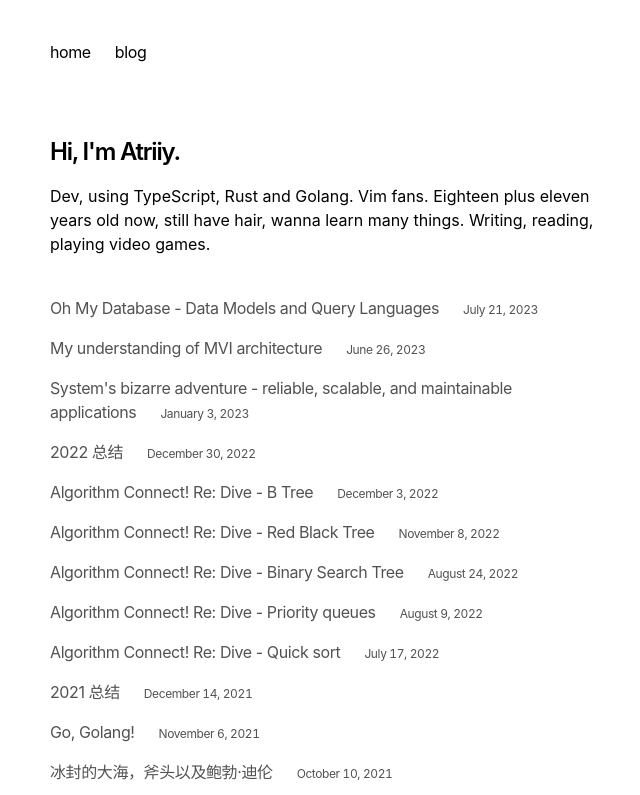
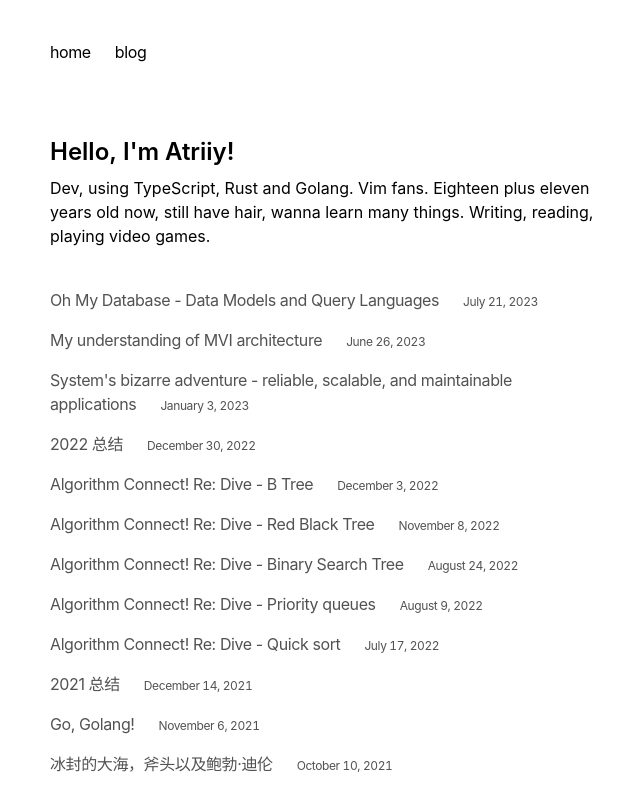
Before and after one commit to ShroXd/atriiy.dev, a Next.js app: page / in a window 1280 px wide. Shown: the top 795 px of the page, without its empty margins (302-942 px from the left). Built offline with nearby package versions, Linux system fonts and the light colour scheme.

Commit message:
feat: optimize h1 animation

```diff
--- /dev/null
+++ b/app/components/BlurText/BlurText.tsx
@@ -0,0 +1,125 @@
+'use client'
+
+/*
+	jsrepo 1.39.3
+	Installed from https://reactbits.dev/ts/tailwind/
+	2-23-2025
+*/
+import { useEffect, useRef, useState } from 'react'
+
+import { SpringValue, animated, useSprings } from '@react-spring/web'
+
+interface BlurTextProps {
+  text?: string
+  delay?: number
+  className?: string
+  animateBy?: 'words' | 'letters'
+  direction?: 'top' | 'bottom'
+  threshold?: number
+  rootMargin?: string
+  animationFrom?: Record<string, any>
+  animationTo?: Record<string, any>[]
+  easing?: (t: number) => number | string
+  onAnimationComplete?: () => void
+}
+
+const BlurText: React.FC<BlurTextProps> = ({
+  text = '',
+  delay = 200,
+  className = '',
+  animateBy = 'words',
+  direction = 'top',
+  threshold = 0.1,
+  rootMargin = '0px',
+  animationFrom,
+  animationTo,
+  easing = 'easeOutCubic',
+  onAnimationComplete,
+}) => {
+  const elements = animateBy === 'words' ? text.split(' ') : text.split('')
+  const [inView, setInView] = useState(false)
+  const ref = useRef<HTMLParagraphElement>(null)
+  const animatedCount = useRef(0)
+
+  // Default animations based on direction
+  const defaultFrom: Record<string, any> =
+    direction === 'top'
+      ? {
+          filter: 'blur(10px)',
+          opacity: 0,
+          transform: 'translate3d(0,-50px,0)',
+        }
+      : { filter: 'blur(10px)', opacity: 0, transform: 'translate3d(0,50px,0)' }
+
+  const defaultTo: Record<string, any>[] = [
+    {
+      filter: 'blur(5px)',
+      opacity: 0.5,
+      transform:
+        direction === 'top' ? 'translate3d(0,5px,0)' : 'translate3d(0,-5px,0)',
+    },
+    { filter: 'blur(0px)', opacity: 1, transform: 'translate3d(0,0,0)' },
+  ]
+
+  useEffect(() => {
+    const observer = new IntersectionObserver(
+      ([entry]) => {
+        if (entry.isIntersecting) {
+          setInView(true)
+          if (ref.current) {
+            observer.unobserve(ref.current)
+          }
+        }
+      },
+      { threshold, rootMargin }
+    )
+
+    if (ref.current) {
+      observer.observe(ref.current)
+    }
+
+    return () => observer.disconnect()
+  }, [threshold, rootMargin])
+
+  const springs = useSprings(
+    elements.length,
+    elements.map((_, i) => ({
+      from: animationFrom || defaultFrom,
+      to: inView
+        ? async (
+            next: (arg: Record<string, SpringValue<any>>) => Promise<void>
+          ) => {
+            for (const step of animationTo || defaultTo) {
+              await next(step)
+            }
+            animatedCount.current += 1
+            if (
+              animatedCount.current === elements.length &&
+              onAnimationComplete
+            ) {
+              onAnimationComplete()
+            }
+          }
+        : animationFrom || defaultFrom,
+      delay: i * delay,
+      config: { easing: easing as any },
+    }))
+  )
+
+  return (
+    <p ref={ref} className={`blur-text ${className} flex flex-wrap`}>
+      {springs.map((props, index) => (
+        <animated.span
+          key={index}
+          style={props}
+          className='inline-block transition-transform will-change-[transform,filter,opacity]'
+        >
+          {elements[index] === ' ' ? '\u00A0' : elements[index]}
+          {animateBy === 'words' && index < elements.length - 1 && '\u00A0'}
+        </animated.span>
+      ))}
+    </p>
+  )
+}
+
+export default BlurText
--- a/app/page.tsx
+++ b/app/page.tsx
@@ -1,12 +1,19 @@
 import { BlogPosts } from 'app/components/posts'
 
+import BlurText from './components/BlurText/BlurText'
 import DecryptedText from './components/DecryptedText/DecryptedText'
 
 export default function Page() {
   return (
     <section>
-      <h1 className='mb-4 text-2xl font-semibold tracking-tighter'>
-        Hi, I'm Atriiy.
+      <h1>
+        <BlurText
+          text={`Hello, I'm Atriiy!`}
+          delay={150}
+          animateBy='words'
+          direction='top'
+          className='mb-2 text-2xl font-semibold'
+        />
       </h1>
       <div className='h-28 md:h-20 lg:h-20'>
         <DecryptedText
--- a/package.json
+++ b/package.json
@@ -10,6 +10,7 @@
     "check-format": "prettier --check ."
   },
   "dependencies": {
+    "@react-spring/web": "^9.7.5",
     "@tailwindcss/postcss": "4.0.0-alpha.13",
     "@types/node": "20.11.17",
     "@types/react": "18.2.55",
```
Also changed, not shown: 1 other file (tests, documents, lock files or other folders).
